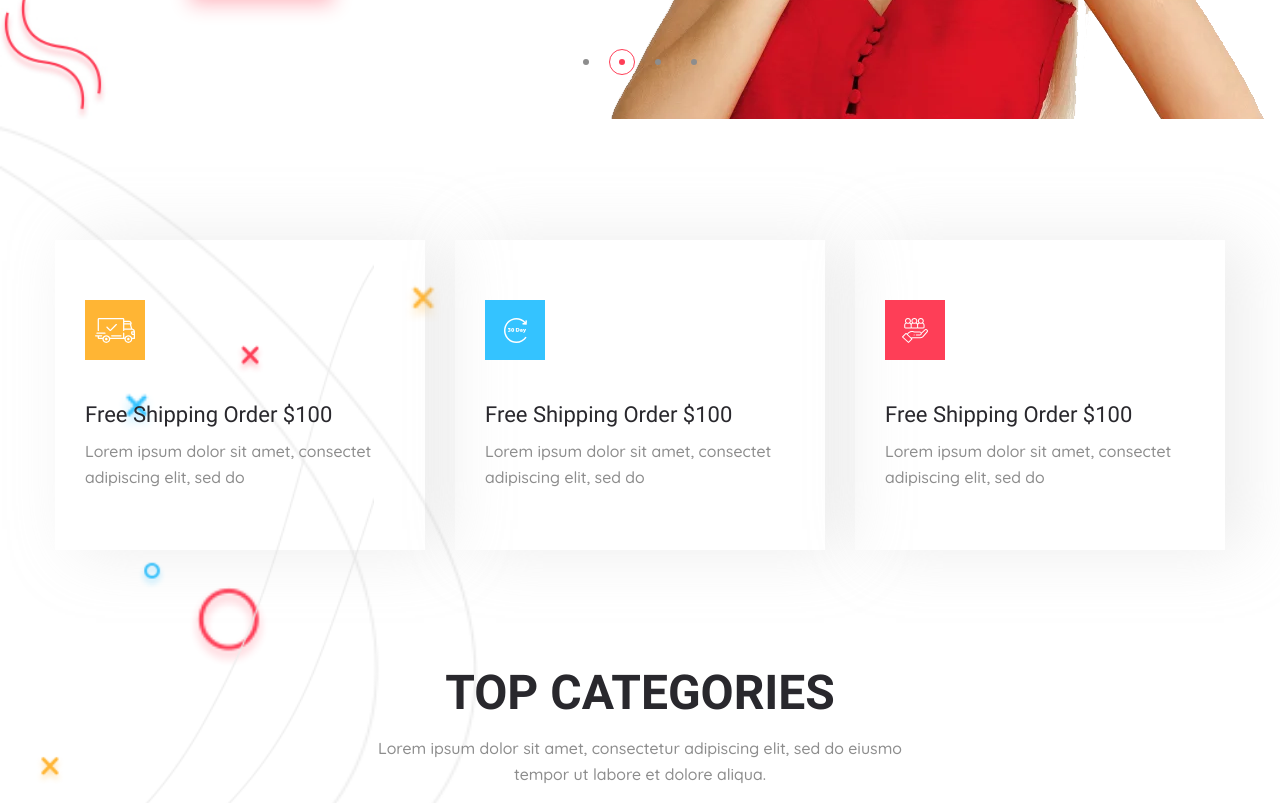
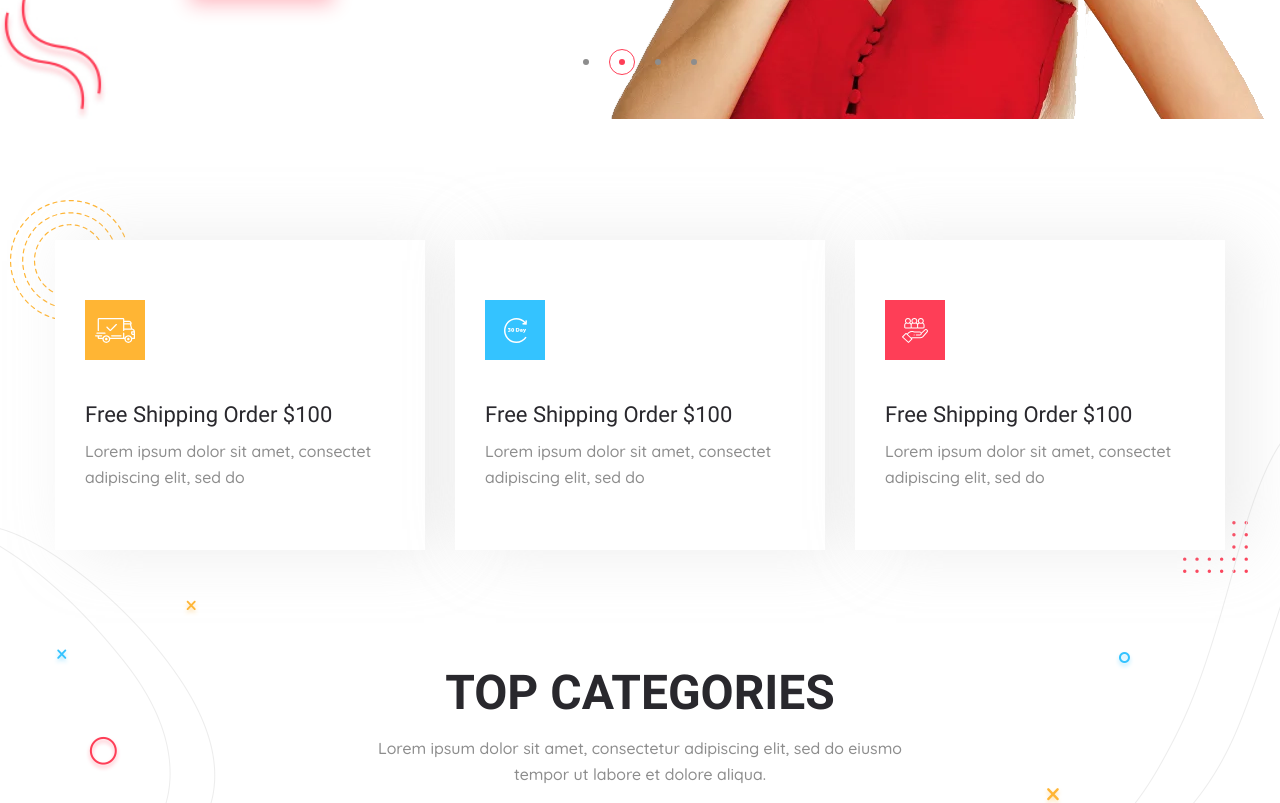
Before and after one commit to Yury90/marcho, a website: page app/index.html in a window 1280 px wide. Shown: the part 693-1496 px from the top of the page. Drawn offline with nearby package versions, Linux system fonts and the light colour scheme; files that its build step writes are made by us from their sources.

Commit message:
finished .categories

```diff
--- a/app/scss/style.scss
+++ b/app/scss/style.scss
@@ -232,11 +232,11 @@
   padding: 120px 0;
   background-image: url('../images/decor/categories-left-bg.png');
   background-repeat: no-repeat;
-  background-size: contain;
+  background-position: center left;
   &__inner {
     background-image: url('../images/decor/categories-right-bg.png');
     background-repeat: no-repeat;
-    background-size: contain;
+    background-position: center right;
   }
 }
 
@@ -244,7 +244,30 @@
   display: flex;
   justify-content: space-between;
   margin-bottom: 110px;
+  position: relative;
+  &::before,
+  &::after {
+    content: '';
+    position: absolute;
+    z-index: -1;
+  }
+  &::before {
+    top: -40px;
+    left: -45px;
+    background-image: url('../images/info-before-bg.svg');
+    width: 120px;
+    height: 121px;
+  }
+  &::after {
+    bottom: -23px;
+    right: -23px;
+    background-image: url('../images/info-after-bg.svg');
+    width: 65px;
+    height: 52px;
+  }
   &__item {
+    position: relative;
+    background-color: #fff;
     padding: 60px 30px;
     box-shadow: 20px 0px 60px 0px rgba(202, 202, 202, 0.35);
     width: 370px;
@@ -284,6 +307,7 @@
       justify-content: center;
       padding-top: 0;
       grid-column: span 2;
+      padding-top: 0;
       .categories__item-subtitle,
       .categories__link:hover {
         color: $accent;
```
